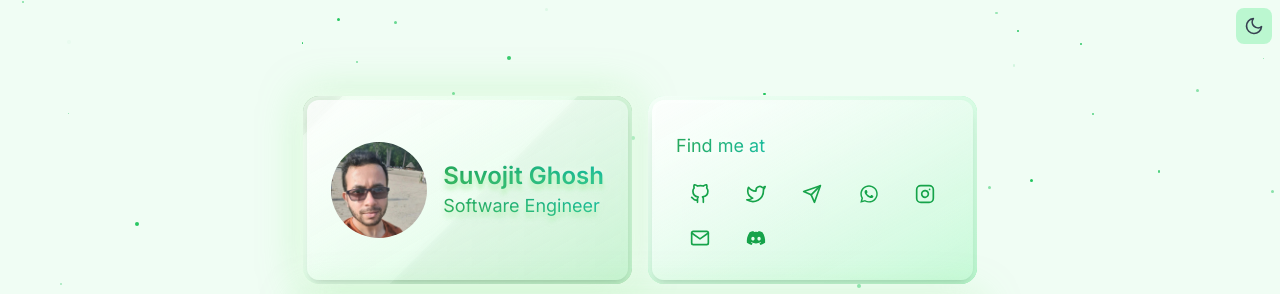
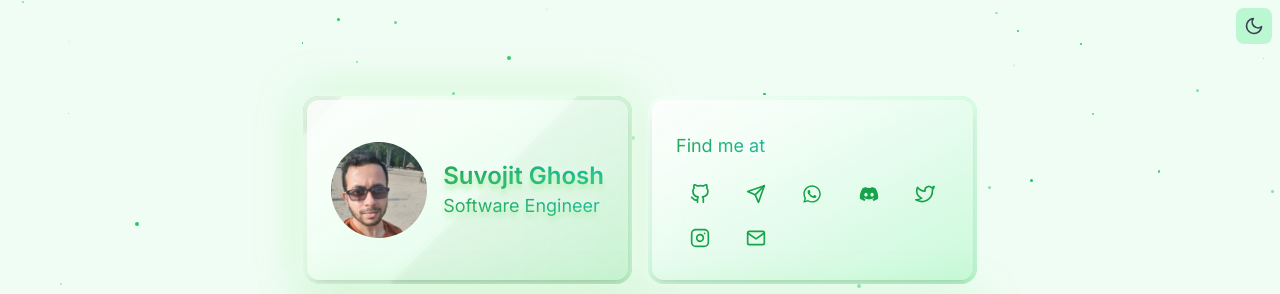
Before and after one commit to TGS963/tgs963.github.io, a Next.js app: page / in a window 1280 px wide. Shown: the top 294 px of the page. Built offline with nearby package versions, Linux system fonts and the light colour scheme.

Commit message:
change order of socials

```diff
--- a/components/socials/index.tsx
+++ b/components/socials/index.tsx
@@ -8,12 +8,12 @@ export default function Socials() {
 
     const socialLinks = [
     { href: "https://github.com/TGS963", icon: <FiGithub className="w-5 h-5" />, text: "GitHub" },
-    { href: "https://x.com/@TheGodSlayer963", icon: <FiTwitter className="w-5 h-5" />, text: "Twitter" },
     { href: "https://t.me/tgs963", icon: <FiSend className="w-5 h-5" />, text: "Telegram" },
     { href: "https://wa.me/+917003900486", icon: <FaWhatsapp className="w-5 h-5" />, text: "WhatsApp" },
+    { href: "https://discord.com/users/tgs963", icon: <FaDiscord className="w-5 h-5" />, text: "Discord" },
+    { href: "https://x.com/@TheGodSlayer963", icon: <FiTwitter className="w-5 h-5" />, text: "Twitter" },
     { href: "https://instagram.com/tgs963", icon: <FiInstagram className="w-5 h-5" />, text: "Instagram" },
     { href: "mailto:ghoshsuvojit2012@gmail.com", icon: <FiMail className="w-5 h-5" />, text: "Email" },
-    { href: "https://discord.com/users/tgs963", icon: <FaDiscord className="w-5 h-5" />, text: "Discord" }
     ];
 
     return (
```
